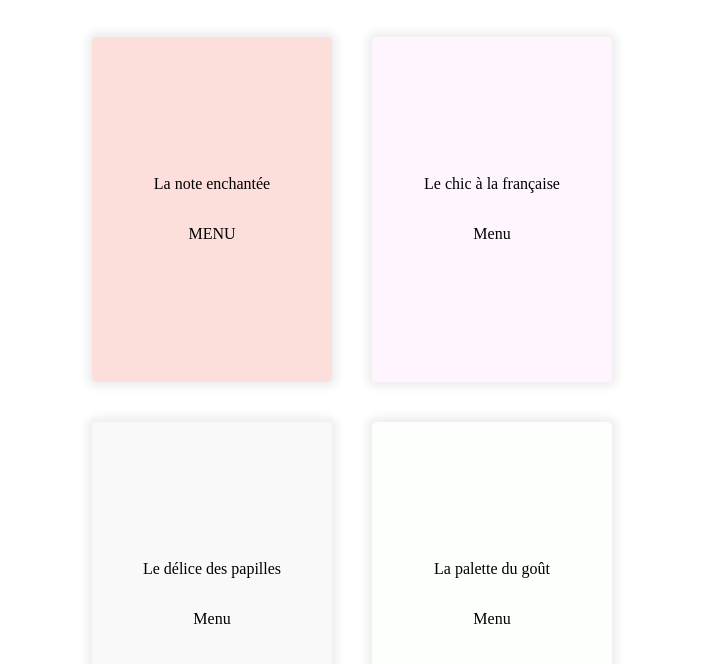
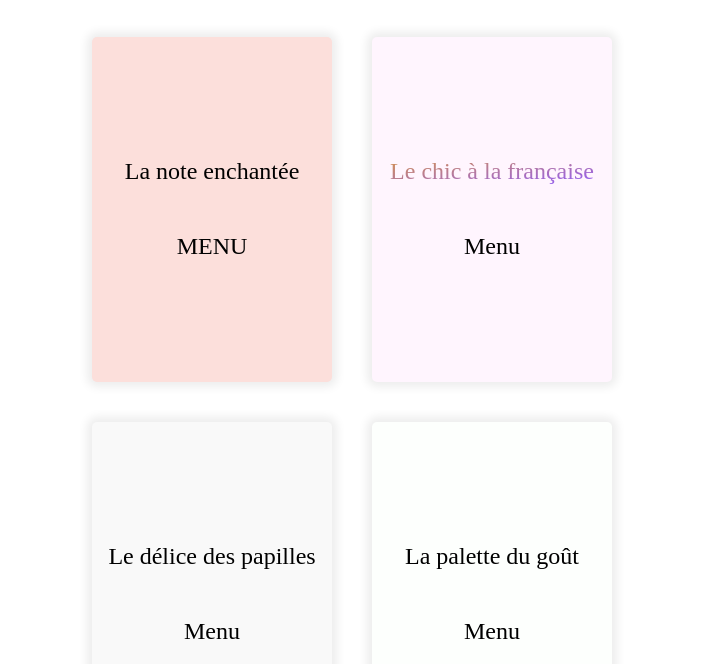
Before and after one commit to porteb/ohmyfood, a website: page index.html in a window 1280 px wide. Shown: the part 83-747 px from the top of the page, without its empty margins (288-991 px from the left). Drawn offline with Linux system fonts and the light colour scheme.

Commit message:
gradient

```diff
--- a/index.html
+++ b/index.html
@@ -23,7 +23,7 @@
             </div>
 
             <div class="menu _2">
-                <p>Le chic à la française</p>
+                <p id="rest2">Le chic à la française</p>
                 <p>Menu</p>
             </div>
 
--- a/public/scss/components/_components.scss
+++ b/public/scss/components/_components.scss
@@ -9,3 +9,9 @@
     margin-top: 20px;
     border-radius: 8px;
 }
+
+#rest2 {
+    background: $clr-txtgradient1;
+    -webkit-background-clip: text;
+    -webkit-text-fill-color: transparent;
+}
--- a/public/scss/utils/_mixins.scss
+++ b/public/scss/utils/_mixins.scss
@@ -19,6 +19,7 @@
     margin: 20px;
     box-shadow: 0 0 10px 5px #ededed ;
     text-align: center;
+    font-size: 1.5rem;
     border-radius:5px;
 
 
--- a/public/scss/utils/_variables.scss
+++ b/public/scss/utils/_variables.scss
@@ -4,3 +4,4 @@ $clr-bg2: #fff5fe;
 $clr-bg3: #f9f9f9;
 $clr-bg4: #fdfffd;
 $clr-txtmain: #fdcb46;
+$clr-txtgradient1: linear-gradient(to bottom right, #d5934b, #905bfd);
```
Also changed, not shown: Menus/menu-1.png (added), Menus/menu-1b.png (added), Menus/menu-2.png (added), Menus/menu-2b.png (added), Menus/menu-3.png (added), Menus/menu-3b.png (added), Menus/menu-4.png (added), Menus/menu-4b.png (added), public/css/style.css, 1 other file.
